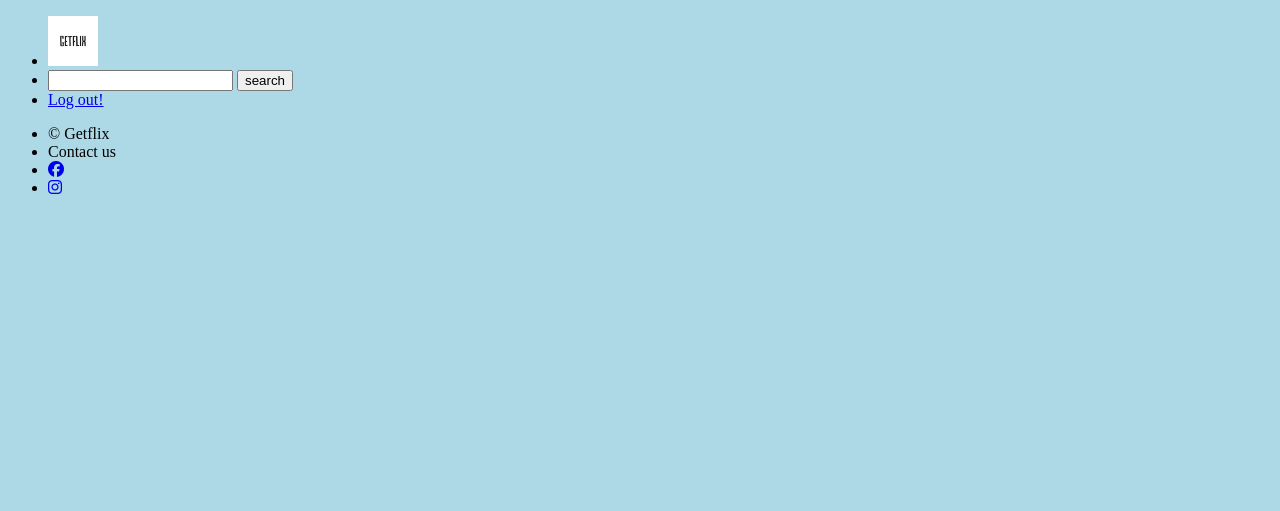
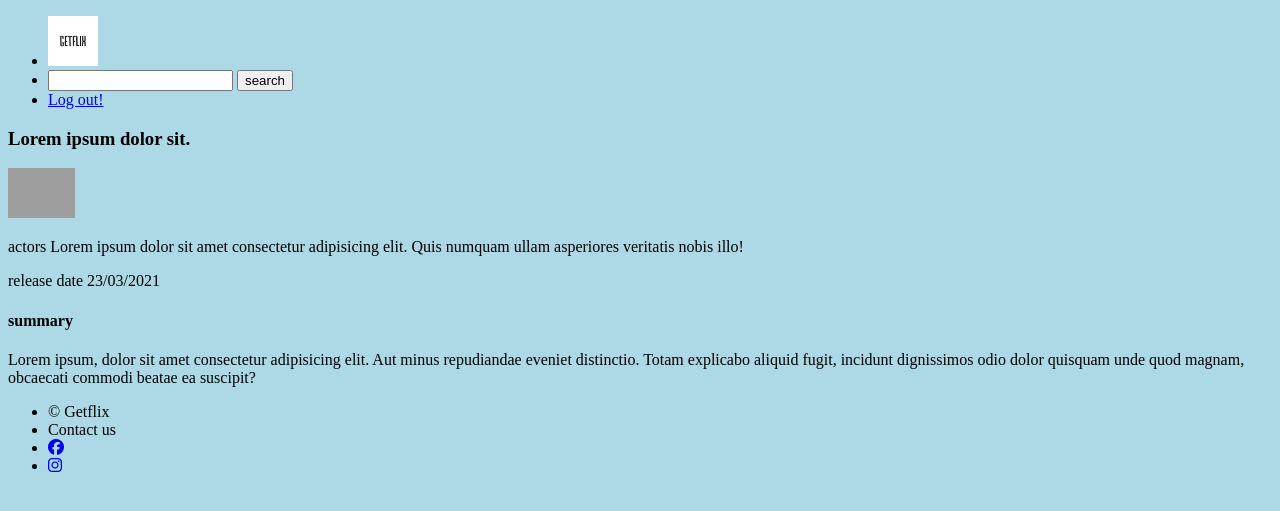
Before and after one commit to Nicolas-Enuset/getflix-becode, a PHP site: page /filmInfo.php in a window 1280 px wide. Shown: the top 511 px of the page. Run offline with PHP 8.4, Linux system fonts and the light colour scheme; some libraries are stand-ins or nearby versions; grey boxes are pictures that could not be loaded.

Commit message:
mise en page

```diff
--- a/category.php
+++ b/category.php
@@ -12,6 +12,10 @@
     include("navBar.php")
 ?>
 
+<section id="category">
+    <h3>Drama</h3>
+    <!-- films correspondant à la category qui seront display en flex-->
+</section>
 
 <!-- footer -->
 <?php
--- a/filmInfo.php
+++ b/filmInfo.php
@@ -12,6 +12,21 @@
     include("navBar.php")
 ?>
 
+<article id="filmInfo">
+    <section class="titleImage">
+        <h3>Lorem ipsum dolor sit.</h3>
+        <img src=".jpeg" alt="essai">
+    </section>
+    <section class="topInfo">
+        <p><span>actors</span> Lorem ipsum dolor sit amet consectetur adipisicing elit. Quis numquam ullam asperiores veritatis nobis illo!</p>
+        <p><span>release date</span> 23/03/2021</p>
+    </section>
+    <section class="synopsis">
+        <h4>summary</h4>
+        <p>Lorem ipsum, dolor sit amet consectetur adipisicing elit. Aut minus repudiandae eveniet distinctio. Totam explicabo aliquid fugit, incidunt dignissimos odio dolor quisquam unde quod magnam, obcaecati commodi beatae ea suscipit?</p>
+    </section>
+</article>
+
 <!-- footer -->
 <?php
     include("footer.php")
--- a/login.php
+++ b/login.php
@@ -31,7 +31,7 @@
             <input type="text" id="usernameLogin" class="usernameLogin">
         <label for="passwordLogin">Password</label>
             <input type="password" id="passwordLogin" class="passwordLogin">
-        <button type="submit" class="btnSignIn">Sign in</button>
+        <button type="submit" class="btnSignIn">Login</button>
     </form>
 </section>
 <!-- footer -->
```
